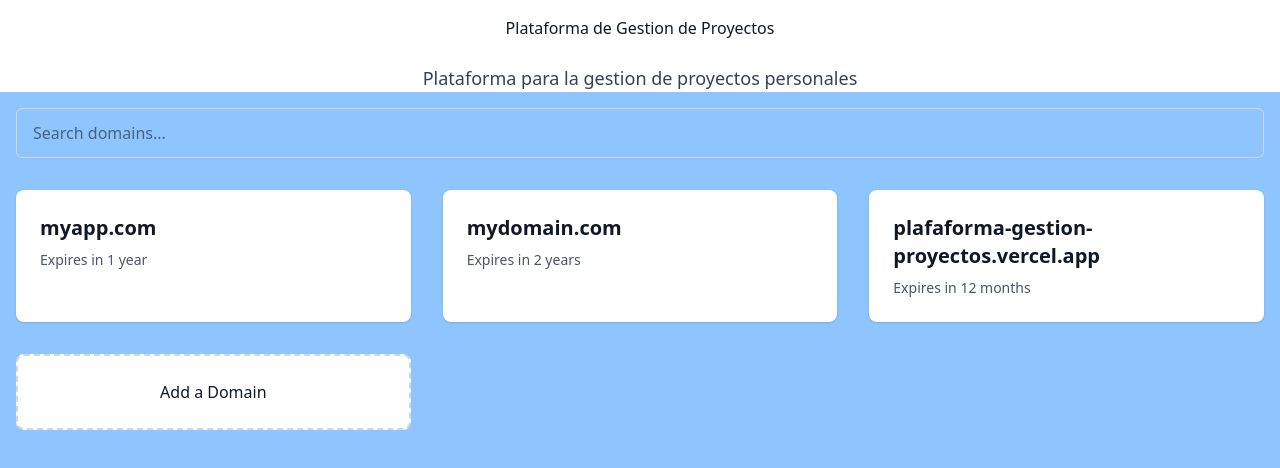
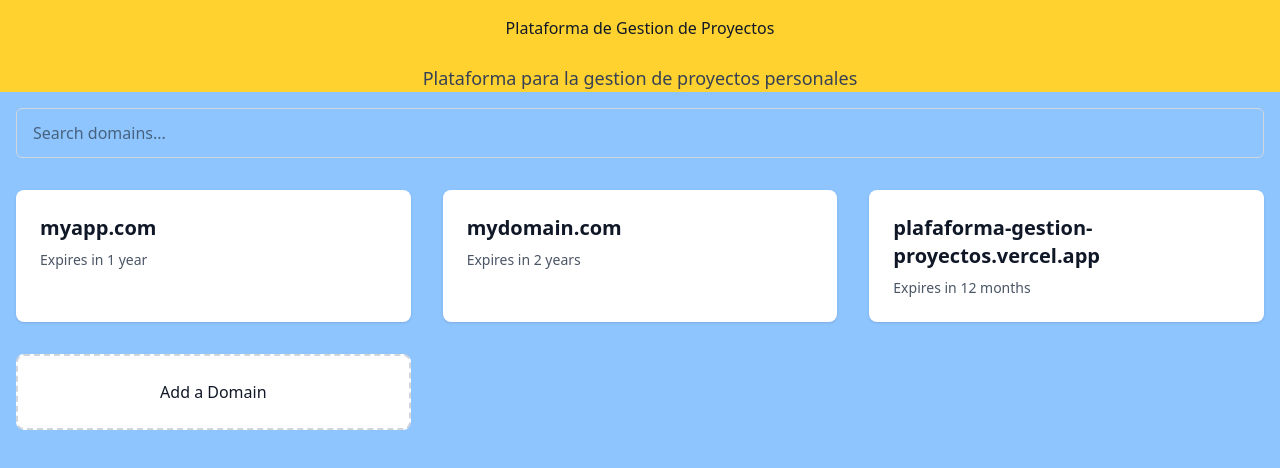
Before and after one commit to juankm08-a11y/plafaforma-gestion_proyectos, a Next.js app: page /buydomain in a window 1280 px wide. Shown: the top 468 px of the page. Built offline with nearby package versions, Linux system fonts and the light colour scheme.

Commit message:
twentytwo  commit

```diff
--- a/src/app/layout.tsx
+++ b/src/app/layout.tsx
@@ -15,8 +15,8 @@ export default function RootLayout({
 
   return (
     <html lang="es">
-      <body className="bg-app-accent-foreground">
-        <h1 className="p-4 bg-white text-gray-900 text-center">{pageTitle}</h1>
+      <body className="bg-app-accent-foreground bg-amber-300">
+        <h1 className="p-4 text-gray-900 text-center">{pageTitle}</h1>
         <p className="mt-2 text-lg text-gray-700 text-center">
           {metadata.description}
         </p>
```
